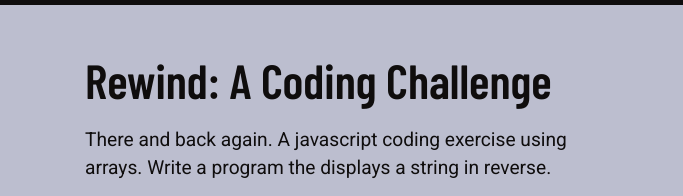
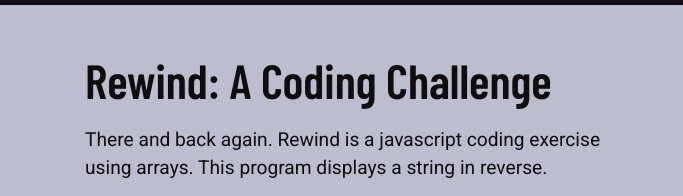
Before and after one commit to NickSeyler/Rewind, a plain HTML site: page index.html in a window 1280 px wide. Shown: the part 56-252 px from the top of the page, 0-683 px from the left. Drawn offline with nearby package versions, Linux system fonts and the light colour scheme.

Commit message:
Updated desc

```diff
--- a/index.html
+++ b/index.html
@@ -63,8 +63,9 @@
             <div class="row">
                 <div class="col-12 col-md-8 col-lg-6">
                     <h1 class="display-5 fw-bold mb-3">Rewind: A Coding Challenge</h1>
-                    <p>There and back again. A javascript coding exercise using arrays. Write a
-                        program the displays a string in reverse.
+                    <p>
+                        There and back again. Rewind is a javascript coding exercise using arrays.
+                        This program displays a string in reverse.
                     </p>
                     <ul class="fa-ul pt-2">
                         <li><span class="fa-li"><i class="checklisticon fas fa-check-square"></i></span>CSS and Bootstrap Layout</li>
```
Also changed, not shown: app.html (+2 -2 lines).
